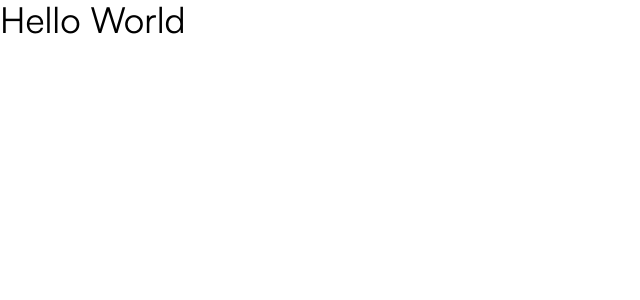
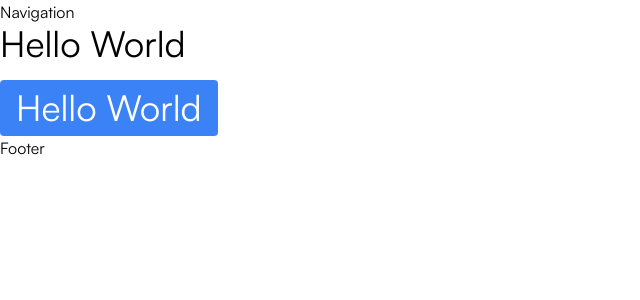
Before and after one commit to justin-0/evento, a Next.js app: page / in a window 1280 px wide. Shown: the top 300 px of the page, without its empty margins (0-640 px from the left). Built offline with nearby package versions, Linux system fonts and the light colour scheme.

Commit message:
ui folder created for components and tw prettier ext installed

```diff
--- a/package.json
+++ b/package.json
@@ -9,7 +9,6 @@
     "lint": "next lint"
   },
   "dependencies": {
-    "@next/font": "^14.1.0",
     "next": "14.0.1",
     "react": "^18",
     "react-dom": "^18"
@@ -22,6 +21,8 @@
     "eslint": "^8",
     "eslint-config-next": "14.0.1",
     "postcss": "^8",
+    "prettier": "^3.2.5",
+    "prettier-plugin-tailwindcss": "^0.5.11",
     "tailwindcss": "^3.3.0",
     "typescript": "^5"
   }
--- a/src/app/layout.tsx
+++ b/src/app/layout.tsx
@@ -1,6 +1,8 @@
 import type { Metadata } from "next";
 import localFont from "next/font/local";
 import "./globals.css";
+import Footer from "@/ui/footer";
+import Navigation from "@/ui/navigation";
 
 const satoshi = localFont({
   src: [
@@ -40,7 +42,14 @@ export default function RootLayout({
 }) {
   return (
     <html lang="en">
-      <body className={`${satoshi.variable} font-satoshi`}>{children}</body>
+      <body className={`${satoshi.variable} font-satoshi`}>
+        <Navigation />
+        {children}
+        <button className="mt-4 rounded bg-blue-500 px-4 py-2 text-base text-white">
+          {children}
+        </button>
+        <Footer />
+      </body>
     </html>
   );
 }
--- /dev/null
+++ b/src/ui/footer.tsx
@@ -0,0 +1,3 @@
+export default function Footer() {
+  return <div>Footer</div>;
+}
--- /dev/null
+++ b/src/ui/navigation.tsx
@@ -0,0 +1,3 @@
+export default function Navigation() {
+  return <main>Navigation</main>;
+}
```
Also changed, not shown: .prettierrc.json (added), 1 other file (tests, documents, lock files or other folders).
